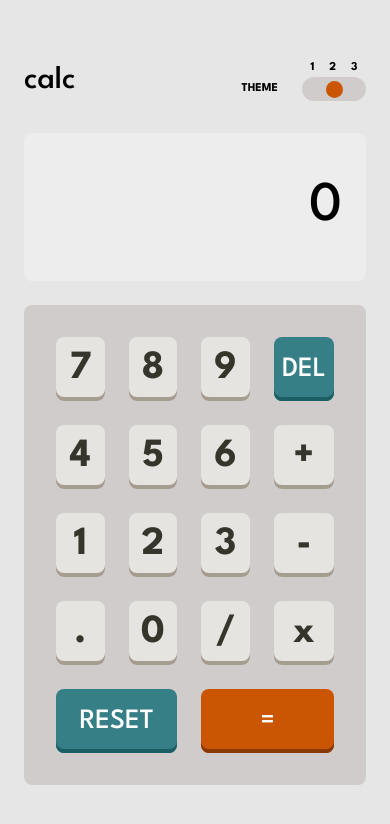
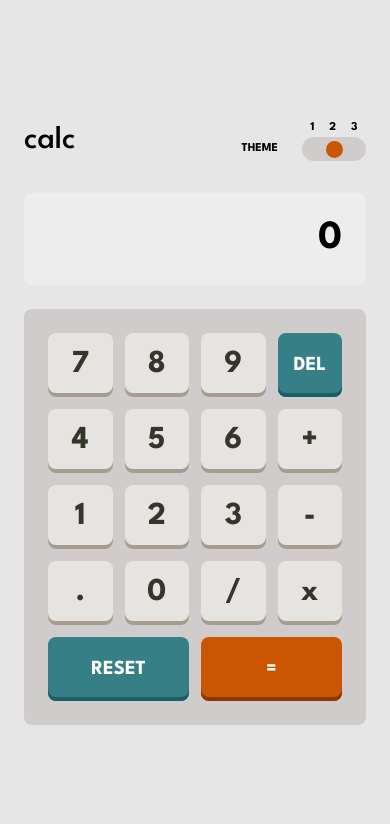
Before and after one commit to JoFox911/calculator-app, a Vue app: page / in a window 390 px wide. Shown: the top 824 px of the page. Built offline with nearby package versions, Linux system fonts and the light colour scheme.

Commit message:
mob version

```diff
--- a/src/assets/styles/_mixins.scss
+++ b/src/assets/styles/_mixins.scss
@@ -1,8 +1,7 @@
 @use './_variables.scss';
 
-@mixin button-variant($bg-color, $shadow-color, $text-color, $font-size) {
+@mixin button-variant($bg-color, $shadow-color, $text-color) {
   background-color: $bg-color;
   box-shadow: inset 0 -4px $shadow-color;
   color: $text-color;
-  font-size: $font-size;
 }
--- a/src/assets/styles/_variables.scss
+++ b/src/assets/styles/_variables.scss
@@ -5,8 +5,9 @@
 
 
   // --font-size-xs: 0.625rem; // 10px (якщо потрібно для дуже дрібних міток)
-  --font-size-sm: 0.75rem;
-  --font-size-md: 1rem;
+  --font-size-xs: 0.75rem;
+  --font-size-sm: 1rem;
+  --font-size-md: 1.25rem;
   --font-size-lg: 1.75rem;
   --font-size-xl: 2rem;
   --font-size-xxl: 2.5rem;
@@ -19,7 +20,8 @@
   --line-height: 3rem;
 
   /* 📏 Spacing */
-  --spacing-xs: 0.5rem;
+  --spacing-xxs: 0.5rem;
+  --spacing-xs: 0.75rem;
   --spacing-sm: 1rem;
   --spacing-md: 1.5rem;
   --spacing-lg: 2rem;
--- a/src/components/CalculatorDisplay.vue
+++ b/src/components/CalculatorDisplay.vue
@@ -25,7 +25,7 @@ const displayFontSize = computed(() => {
 })
 </script>
 
-<style scoped>
+<style scoped lang="scss">
 .display {
   min-height: 80px;
   width: 100%;
@@ -43,5 +43,11 @@ const displayFontSize = computed(() => {
     background-color var(--transition-basic),
     color var(--transition-basic);
   font-size: var(--font-size-xxxl);
+  font-weight: var(--font-weight-bold);
+
+  @media (max-width: 560px) {
+    font-size: var(--font-size-xxl);
+    padding: var(--spacing-sm) var(--spacing-md);
+  }
 }
 </style>
--- a/src/components/CalculatorKeypad.vue
+++ b/src/components/CalculatorKeypad.vue
@@ -92,5 +92,10 @@ onUnmounted(() => {
   .wide {
     grid-column: span 2;
   }
+
+  @media (max-width: 560px) {
+    gap: var(--spacing-xs);
+    padding: var(--spacing-md);
+  }
 }
 </style>
--- a/src/components/KeyButton.vue
+++ b/src/components/KeyButton.vue
@@ -35,7 +35,7 @@ const styleClass = computed(() => {
   width: 100%;
   text-align: center;
   border-radius: var(--border-radius);
-  padding: var(--spacing-xs);
+  padding: var(--spacing-xxs);
   transition:
     background-color var(--transition-basic),
     color var(--transition-basic),
@@ -43,18 +43,28 @@ const styleClass = computed(() => {
   user-select: none;
   cursor: pointer;
   line-height: var(--line-height);
+  font-size: var(--font-size-lg);
+  font-weight: var(--font-weight-bold);
+
+  @media (max-width: 560px) {
+    font-size: var(--font-size-md);
+  }
 }
 
 .primary {
-  @include mixins.button-variant(var(--key-bg-primary), var(--key-shadow-primary), var(--text-btn-primary), var(--font-size-lg));
+  @include mixins.button-variant(var(--key-bg-primary), var(--key-shadow-primary), var(--text-btn-primary));
 }
 
 .secondary {
-  @include mixins.button-variant(var(--key-bg-secondary), var(--key-shadow-secondary), var(--text-btn-secondary), var(--font-size-xxl));
-  font-weight: var(--font-weight-bold);
+  @include mixins.button-variant(var(--key-bg-secondary), var(--key-shadow-secondary), var(--text-btn-secondary));
+  font-size: var(--font-size-xxl);
+
+  @media (max-width: 560px) {
+    font-size: var(--font-size-xl);
+  }
 }
 
 .accent {
-  @include mixins.button-variant(var(--key-bg-accent), var(--key-shadow-accent), var(--text-btn-accent), var(--font-size-lg));
+  @include mixins.button-variant(var(--key-bg-accent), var(--key-shadow-accent), var(--text-btn-accent));
 }
 </style>
--- a/src/components/ThemeSlider.vue
+++ b/src/components/ThemeSlider.vue
@@ -54,7 +54,7 @@ function onInput(event: Event) {
   flex-direction: row;
   align-items: end;
   gap: var(--spacing-md);
-  font-size: var(--font-size-sm);
+  font-size: var(--font-size-xs);
   font-weight: var(--font-weight-bold);
 }
 
```
